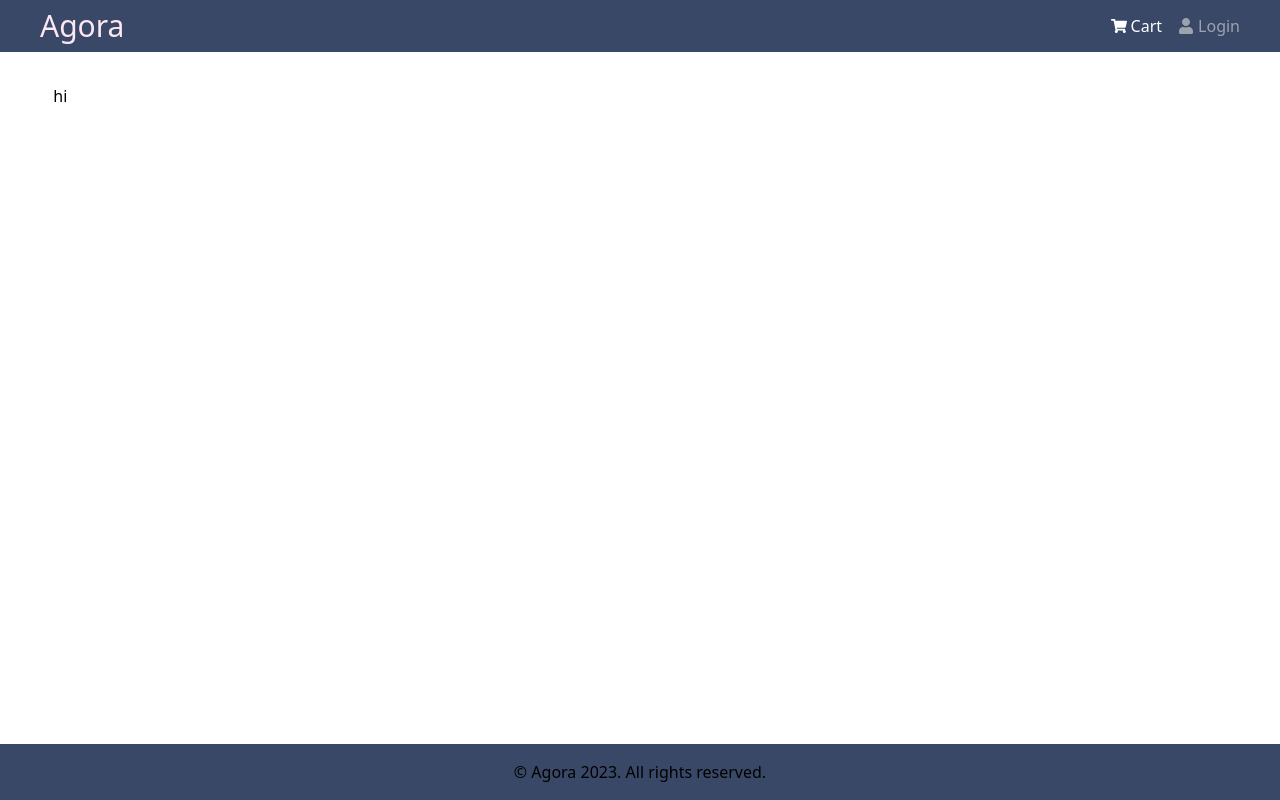
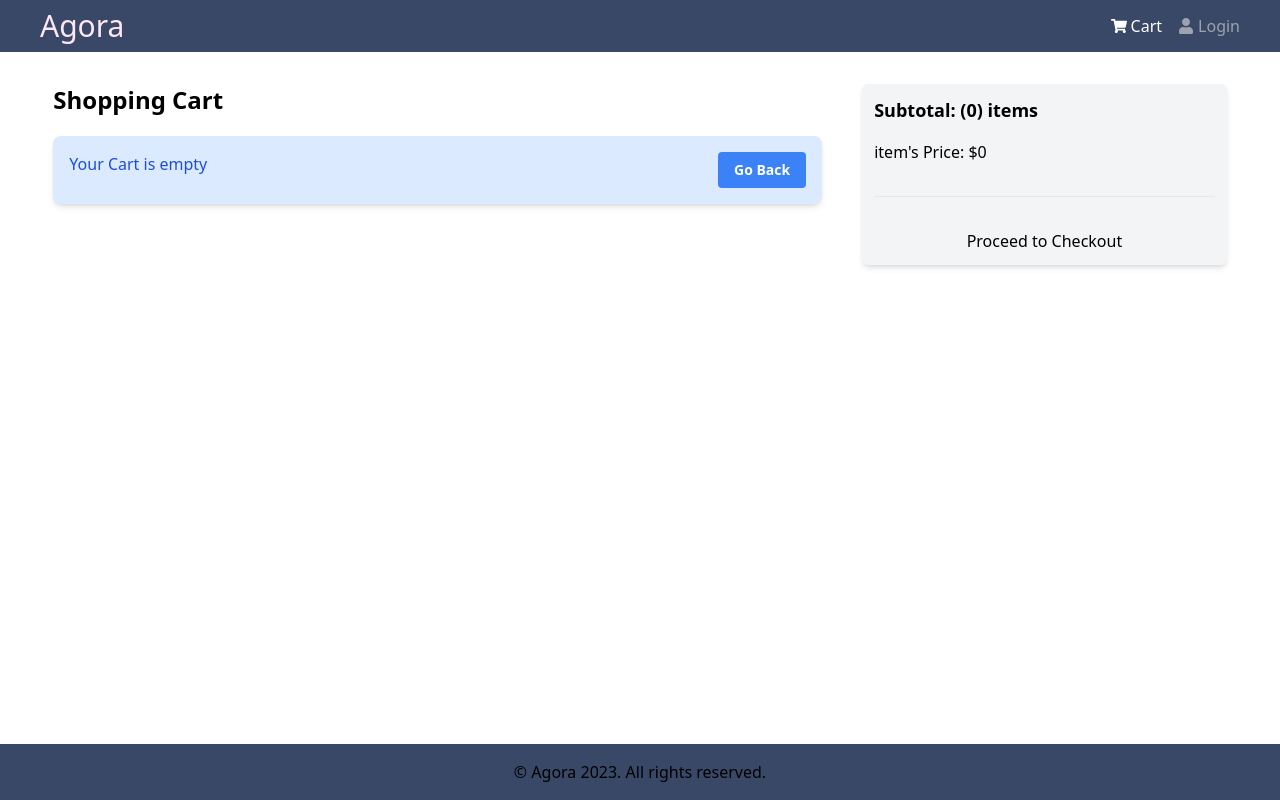
Before and after one commit to Shakhlyn/Agora-MERN_stack_e-commerce, a React (Vite) app in the folder frontend/: page /cart in a window 1280 px wide. Built offline with nearby package versions, Linux system fonts and the light colour scheme.

Commit message:
Implement 'CartScreen.jsx' component with 'addToCart' and 'removeFromCart' functionality

```diff
--- a/frontend/src/Utils/cartUtils.js
+++ b/frontend/src/Utils/cartUtils.js
@@ -0,0 +1,24 @@
+export const makeDacimal = (num) => {
+  return (Math.round(num * 100) / 100).toFixed(2);
+};
+
+export const updateCart = (state) => {
+  const itemsPrice = state.cartItems.reduce(
+    (acc, item) => acc + item.price * item.qty,
+    0
+  );
+  state.itemsPrice = makeDacimal(itemsPrice);
+
+  const shippingPrice = itemsPrice > 100 ? 0 : 10;
+  state.shippingPrice = makeDacimal(shippingPrice);
+
+  const tax = itemsPrice * 0.15;
+  state.tax = makeDacimal(tax);
+
+  const totalPrice = itemsPrice + shippingPrice + tax;
+  state.totalPrice = makeDacimal(totalPrice);
+
+  localStorage.setItem("cart", JSON.stringify(state));
+
+  return state;
+};
--- a/frontend/src/components/Button.jsx
+++ b/frontend/src/components/Button.jsx
@@ -1,6 +1,6 @@
 const Button = (props) => {
   return (
-    <div className="bg-darkGray hover:bg-gray-600 hover:cursor-pointer duration-200 text-white font-bold py-2 px-4 rounded text-center mobile:text-sm ">
+    <div className="bg-darkGray hover:bg-green-700 hover:cursor-pointer duration-200 text-white font-bold py-2 px-4 rounded mobile:text-sm flex justify-center ">
       {props.children}
     </div>
   );
--- a/frontend/src/components/Header.jsx
+++ b/frontend/src/components/Header.jsx
@@ -1,11 +1,19 @@
 import { FaShoppingCart, FaUser } from "react-icons/fa";
 import { Link } from "react-router-dom";
+import { useSelector } from "react-redux";
 
 import useWindowWidth from "../hooks/useWindowWidth";
 
 const Header = () => {
   const windowWidth = useWindowWidth();
   const isLessThanSm = windowWidth < 640;
+
+  const { cartItems } = useSelector((state) => state.cart);
+  const nCartItems = cartItems.reduce((acc, cur) => acc + cur.qty, 0);
+
+  const styleClass = `absolute -top-2 -right-2 bg-blue-500 text-white rounded-full ${
+    nCartItems < 10 ? "px-[.40rem] py-[.1rem]" : "p-1"
+  } text-xs`;
 
   return (
     <nav className=" flex flex-row justify-between items-center bg-darkGray px-10 py-2">
@@ -16,9 +24,12 @@ const Header = () => {
         <ul className="flex flex-row gap-4">
           <li className="flex items-center ">
             <Link to="/cart">
-              <div className="flex flex-row items-center justify-between gap-1 text-white">
+              <div className=" relative flex flex-row items-center justify-between gap-1 text-white">
                 <FaShoppingCart />
                 {!isLessThanSm && <p>Cart</p>}
+                {cartItems.length > 0 && (
+                  <div className={styleClass}>{nCartItems}</div>
+                )}
               </div>
             </Link>
           </li>
--- a/frontend/src/screens/CartScreen.jsx
+++ b/frontend/src/screens/CartScreen.jsx
@@ -1,30 +1,124 @@
 import React from "react";
+import { FaTrash } from "react-icons/fa";
+import { useSelector, useDispatch } from "react-redux";
+import { Link, useNavigate } from "react-router-dom";
 
-const cartitems = JSON.parse(localStorage.getItem("cart"));
+import LinkButton from "../Utils/LinkButton";
+import Button from "../components/Button";
+import Card from "../Utils/Card";
+import Message from "../components/message";
+
+import { addToCart, removeFromCart } from "../slices/cartSlice";
 
 const CartScreen = () => {
+  // We can get state from 'localStorage'
+  // const cartItems = JSON.parse(localStorage.getItem("cart"));
+
+  // Or from store
+  const cart = useSelector((state) => {
+    return state.cart;
+  });
+
+  const dispatch = useDispatch();
+  const navigate = useNavigate();
+
+  const addToCartHandler = (product, qty) => {
+    dispatch(addToCart({ ...product, qty }));
+  };
+
+  const removeCartHandler = (id) => {
+    dispatch(removeFromCart(id));
+  };
+
+  const checkoutHandler = () => {
+    navigate("/login?redirect=/shipping");
+  };
+
+  const totalItems = cart.cartItems.reduce((acc, item) => acc + item.qty, 0);
+  const isDisabled = totalItems === 0;
+
   return (
-    <>
-      <div>
-        <p>hi</p>
-        {cartitems && (
-          <>
-            <div> {`Total Price: ${cartitems.itemsPrice}`} </div>
-            <div> {`Shipping Price: ${cartitems.shippingPrice}`} </div>
-            <div> {`Tax: ${cartitems.tax}`} </div>
-            <div> {`Total Price: ${cartitems.totalPrice}`} </div>
-            {cartitems.cartItems.map((item) => (
-              <div key={item._id}>
-                <span>{item.name}</span> <span> - </span>
-                <span>{item.rating}</span> <span> - </span>
-                <span>{item.qty}</span> <span> - </span>
-                <span>{item.price}</span>
+    <div className=" grid grid-cols-12 gap-10 ">
+      {/* <div className=" bg-slate-600 text-stone-50 min-h-screen "> */}
+      <div className="col-span-8">
+        <div>
+          <h1 className=" mb-5 text-2xl font-bold ">Shopping Cart</h1>
+          {cart.cartItems.length === 0 ? (
+            <Message>
+              <div className="flex flex-row justify-between">
+                <p>Your Cart is empty</p>
+                <LinkButton button="Go Back" to="/" />
               </div>
-            ))}
-          </>
-        )}
+            </Message>
+          ) : (
+            <div className="">
+              {cart.cartItems.map((item) => (
+                <div
+                  key={item._id}
+                  className=" grid grid-cols-12 gap-4 shadow-md rounded-sm border-slate-600 my-2 items-center"
+                >
+                  <div className=" col-span-2 ">
+                    <img
+                      src={item.image}
+                      alt={item.name}
+                      className=" rounded-sm "
+                    />
+                  </div>
+                  <div className=" col-span-6 ">
+                    <Link to={`/products/${item._id}`}> {item.name} </Link>
+                  </div>
+                  <div className=" col-span-2 text-center ">${item.price}</div>
+                  <div className=" col-span-1 text-center">
+                    <select
+                      className=" border shadow-sm "
+                      name="qty"
+                      id={item._id}
+                      value={item.qty}
+                      onChange={(e) =>
+                        addToCartHandler(item, Number(e.target.value))
+                      }
+                    >
+                      {[...Array(item.countInStock).keys()].map((x) => (
+                        <option value={x + 1} key={x + 1}>
+                          {x + 1}
+                        </option>
+                      ))}
+                    </select>
+                  </div>
+                  <div className=" col-span-1 ">
+                    <button onClick={() => removeCartHandler(item._id)}>
+                      <FaTrash className="fill-red-600" />
+                    </button>
+                  </div>
+                </div>
+              ))}
+            </div>
+          )}
+        </div>
       </div>
-    </>
+
+      <div className="col-span-4">
+        <Card>
+          <h2 className=" text-lg font-semibold mb-4 ">
+            {" "}
+            Subtotal: ({totalItems}) items{" "}
+          </h2>
+          <p className="">
+            {totalItems > 1 ? "items'" : "item's"} Price: ${cart.itemsPrice}
+          </p>
+
+          <hr className="my-8 " />
+
+          {totalItems > 0 ? (
+            <Button>
+              <button onClick={checkoutHandler}>Proceed to Checkout</button>
+            </Button>
+          ) : (
+            <p className=" text-center ">Proceed to Checkout</p>
+          )}
+        </Card>
+      </div>
+    </div>
   );
 };
 
--- a/frontend/src/screens/ProductScreen.jsx
+++ b/frontend/src/screens/ProductScreen.jsx
@@ -101,7 +101,7 @@ const ProductScreen = () => {
                     ))}
                   </select>
                 </div>
-                <div>{qty}</div>
+                {/* <div>{qty}</div> */}
                 <hr />
                 <Button>
                   <button onClick={addToCartHandler}>Add to Cart</button>
--- a/frontend/src/slices/cartSlice.js
+++ b/frontend/src/slices/cartSlice.js
@@ -1,12 +1,14 @@
 import { createSlice } from "@reduxjs/toolkit";
+
+import { updateCart } from "../Utils/cartUtils";
 
 const initialState = localStorage.getItem("cart")
   ? JSON.parse(localStorage.getItem("cart"))
   : { cartItems: [], itemsPrice: 0, shippingPrice: 0, tax: 0, totalPrice: 0 };
 
-const makeDacimal = (num) => {
-  return (Math.round(num * 100) / 100).toFixed(2);
-};
+// const makeDacimal = (num) => {
+//   return (Math.round(num * 100) / 100).toFixed(2);
+// };
 
 const cartSlice = createSlice({
   name: "cart",
@@ -18,39 +20,31 @@ const cartSlice = createSlice({
       );
 
       if (existingItem) {
-        state.cartItems = state.cartItems?.map((item) =>
-          item._id === action.payload._id
-            ? { ...item, qty: item.qty + action.payload.qty }
+        // state.cartItems = state.cartItems?.map((item) =>
+        state.cartItems = state.cartItems.map((item) =>
+          // item._id === action.payload._id
+          item._id === existingItem._id
+            ? // ? { ...item, qty: item.qty + action.payload.qty }
+              action.payload
             : item
         );
       } else {
         state.cartItems = [...state.cartItems, action.payload];
       }
 
-      const itemsPrice = state.cartItems.reduce(
-        (acc, item) => acc + item.price * item.qty,
-        0
+      return updateCart(state);
+    },
+
+    removeFromCart: (state, action) => {
+      state.cartItems = state.cartItems.filter(
+        (el) => el._id !== action.payload //since here, we use item, we have to pass item instead of id from calling function.
       );
-      state.itemsPrice = makeDacimal(itemsPrice);
-
-      const shippingPrice = itemsPrice > 100 ? 0 : 10;
-      state.shippingPrice = makeDacimal(shippingPrice);
-
-      const tax = itemsPrice * 0.15;
-      state.tax = makeDacimal(tax);
-
-      const totalPrice = itemsPrice + shippingPrice + tax;
-      state.totalPrice = makeDacimal(totalPrice);
-
-      localStorage.setItem("cart", JSON.stringify(state));
-      // localStorage.setItem("cart", JSON.stringify({ name: "man" }));
-
-      console.log(JSON.parse(localStorage.getItem("cart")));
+      return updateCart(state);
     },
   },
 });
 
 //original value is saved in "cartSlice.actions.addToCart". It is a destructured form
-export const { addToCart } = cartSlice.actions;
+export const { addToCart, removeFromCart } = cartSlice.actions;
 
 export default cartSlice.reducer;
```
Also changed, not shown: 2 other files (tests, documents, lock files or other folders).
